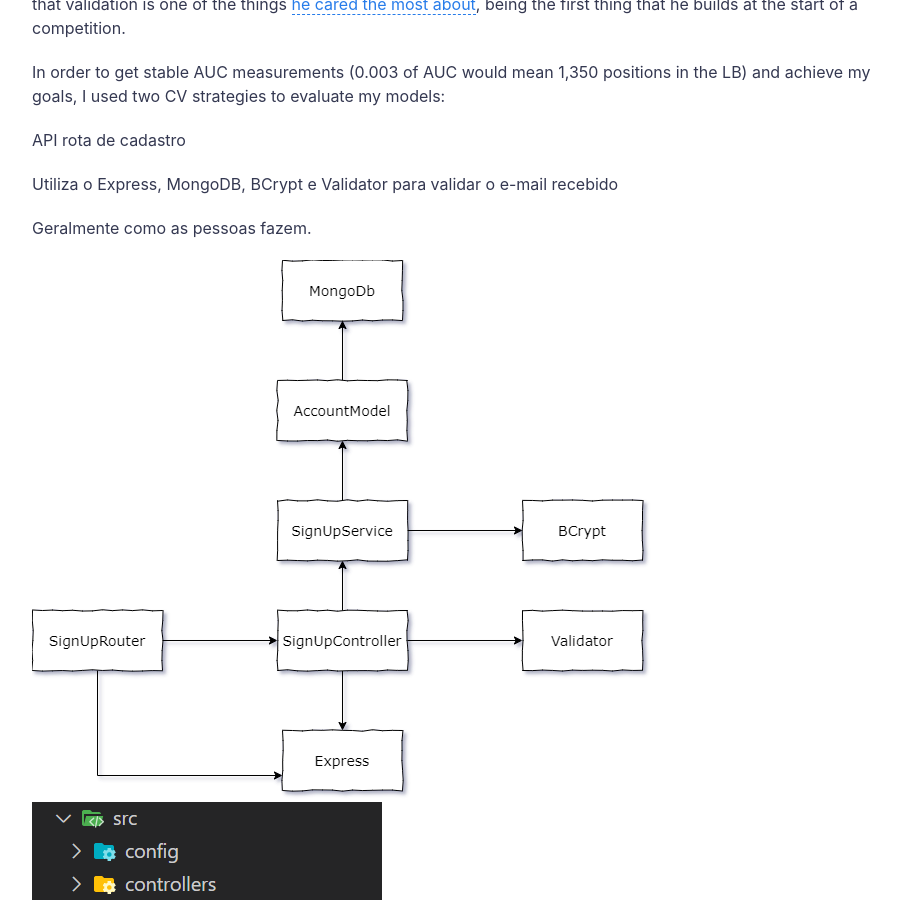
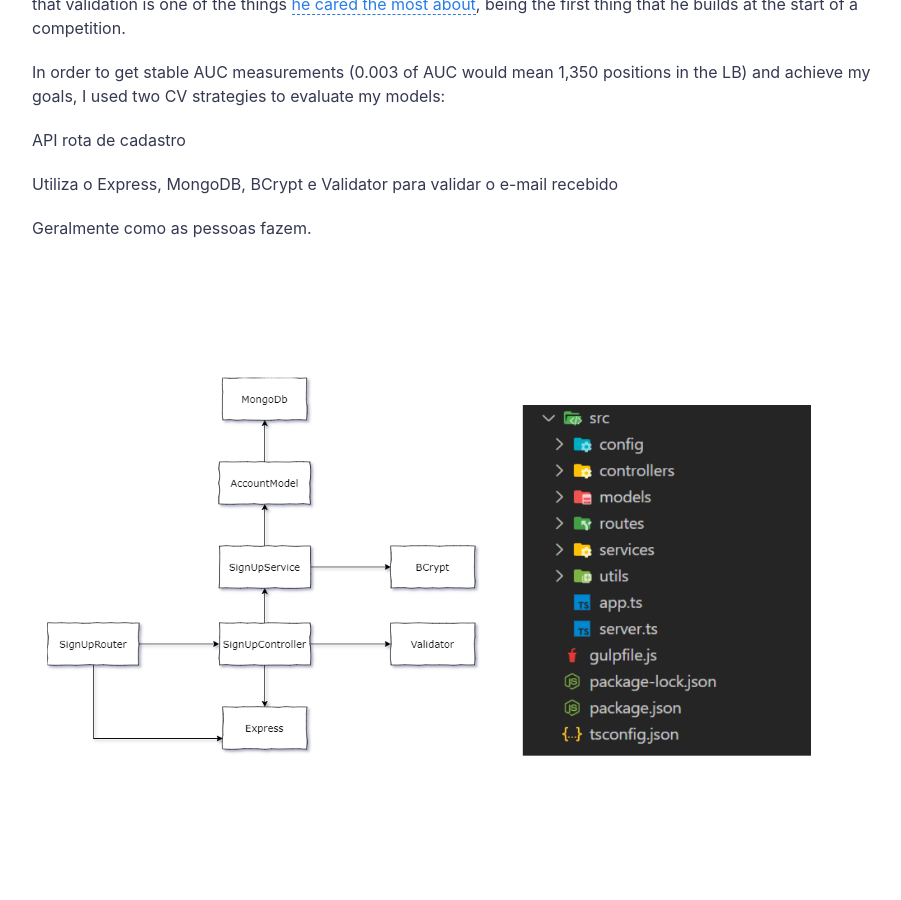
Before and after one commit to thiagosilva95/thiagosilva95.github.io, a Jekyll site: the page built from _posts/2020-06-08-clean-architecture.md, in a window 1280 px wide and 900 px high, scrolled down 1914 px. Shown: the whole window, without its empty margins (188-1089 px from the left). Built offline with Jekyll 4.4.1, drawn with Linux system fonts in a browser that asks for light colours; a script that is not in the unit is left out; comment, search, counter and statistics services are not loaded.

Commit message:
develo clean architecture post

```diff
--- a/_posts/2020-06-08-clean-architecture.md
+++ b/_posts/2020-06-08-clean-architecture.md
@@ -53,7 +53,7 @@
 
 Geralmente como as pessoas fazem.
 
-![]({{ "assets/img/clean_architecture/00.png" | absolute_url }}) ![]({{ "assets/img/clean_architecture/01.png" | absolute_url }})
+![]({{ "assets/img/clean_architecture/001.png" | absolute_url }})
 
 Controller aclopado a biblioteca de terceiro. Componente que faz tudo no sistema. Se precisar em algum momento trocar o express por outro framework, será necessário alterar todos os controllers
 
```
Also changed, not shown: assets/img/clean_architecture/001.png (added).
